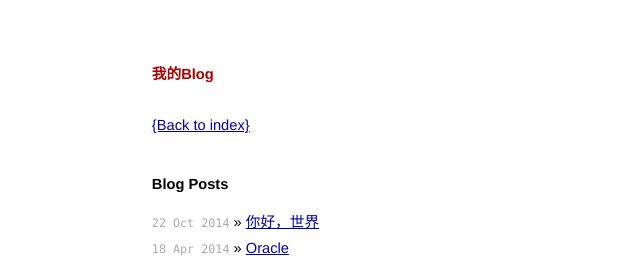
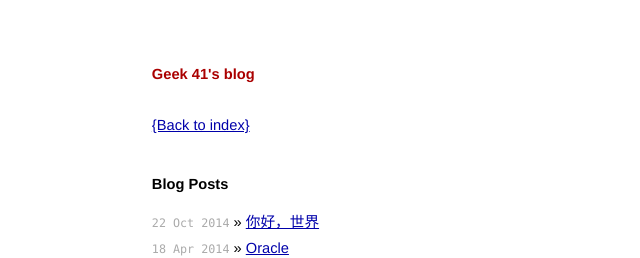
Before and after one commit to geek41/geek41.github.io, a Jekyll site: the page built from blog/index.html, in a window 1280 px wide. Shown: the top 258 px of the page, without its empty margins (180-820 px from the left). Built offline with Jekyll 4.4.1, drawn with Linux system fonts in a browser that asks for light colours; Markdown is read by kramdown in place of the engine named in the settings.

Commit message:
Update blog index.html

```diff
--- a/_layouts/blog.html
+++ b/_layouts/blog.html
@@ -2,7 +2,7 @@
 <html>
 <head>
 　<meta http-equiv="content-type" content="text/html; charset=utf-8" />
-　<title>{{ page.title }}</title>
+　<title>{{ page.title }}-- Keep it simple</title>
   <link rel="stylesheet" href="/stylesheets/list.css" type="text/css" media="screen" />
 </head>
 
--- a/blog/index.html
+++ b/blog/index.html
@@ -1,6 +1,6 @@
 ---
 layout: blog
-title: 我的Blog
+title: Geek 41's blog
 ---
 
 <div id="home">
```
